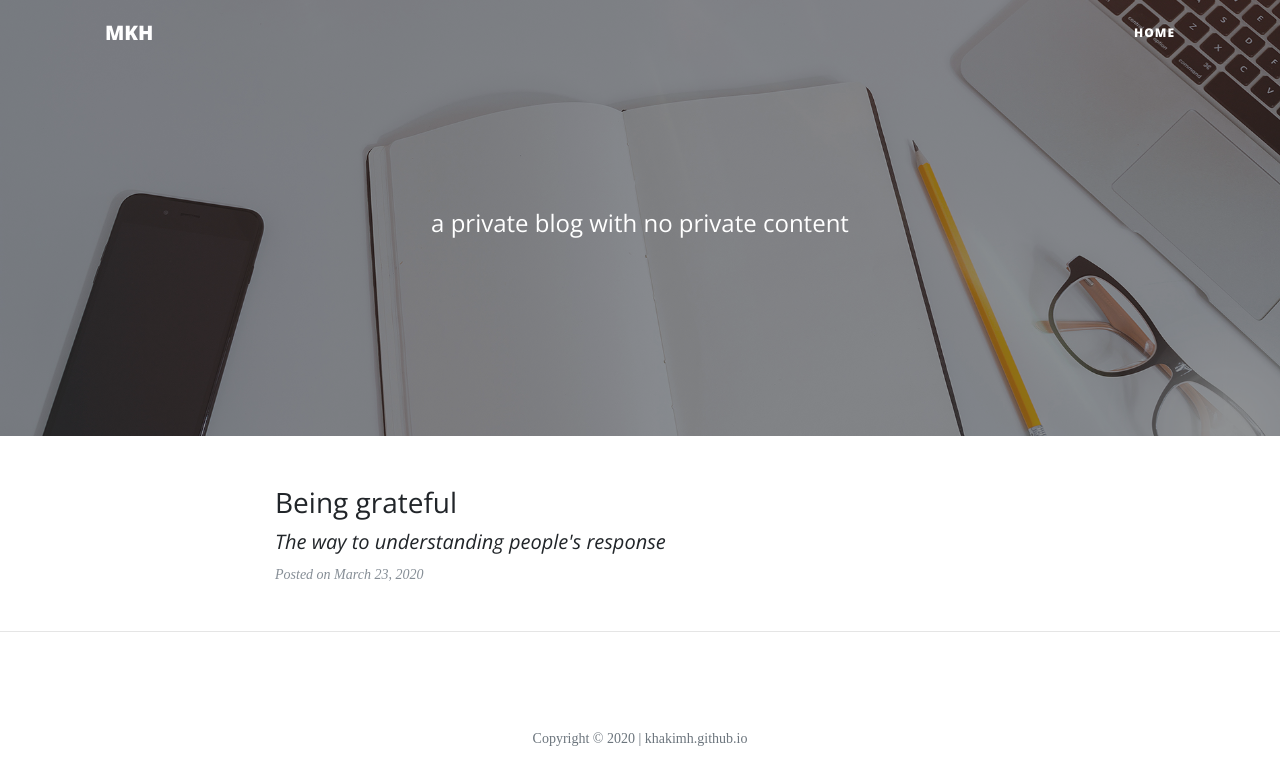
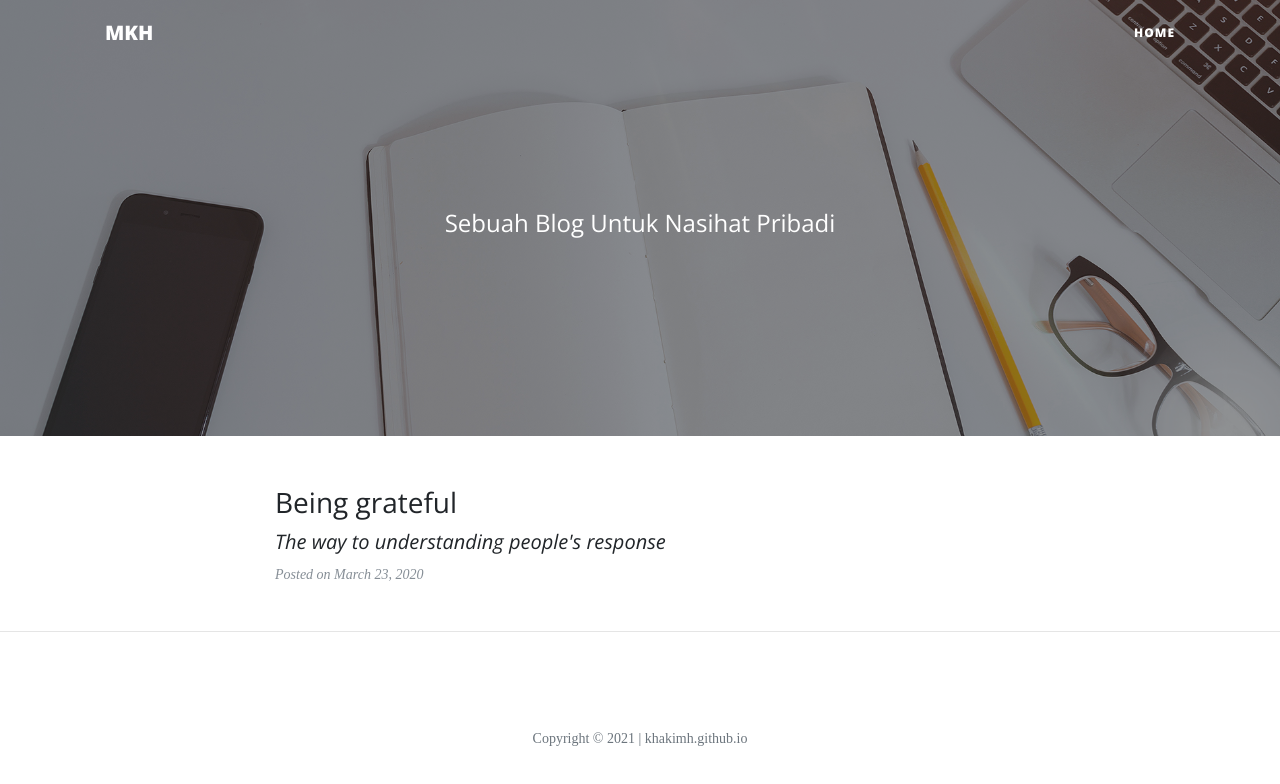
Before and after one commit to khakimh/khakimh.github.io, a website: page index.html in a window 1280 px wide. Drawn offline with nearby package versions, Linux system fonts and the light colour scheme.

Commit message:
Update index.html

```diff
--- a/index.html
+++ b/index.html
@@ -60,7 +60,7 @@
         <div class="col-lg-8 col-md-10 mx-auto">
           <div class="site-heading">
             <!-- <h1>Clean Blog</h1> -->
-            <span class="subheading">a private blog with no private content</span>
+            <span class="subheading">Sebuah Blog Untuk Nasihat Pribadi</span>
           </div>
         </div>
       </div>
@@ -133,7 +133,8 @@
         <div class="col-lg-8 col-md-10 mx-auto">
           <ul class="list-inline text-center">
           </ul>
-          <p class="copyright text-muted">Copyright &copy; 2020 | khakimh.github.io</p>
+          <p Special Crafted by M. Khakim Hidayad</p>
+          <p class="copyright text-muted">Copyright &copy; 2021 | khakimh.github.io</p>
         </div>
       </div>
     </div>
```
